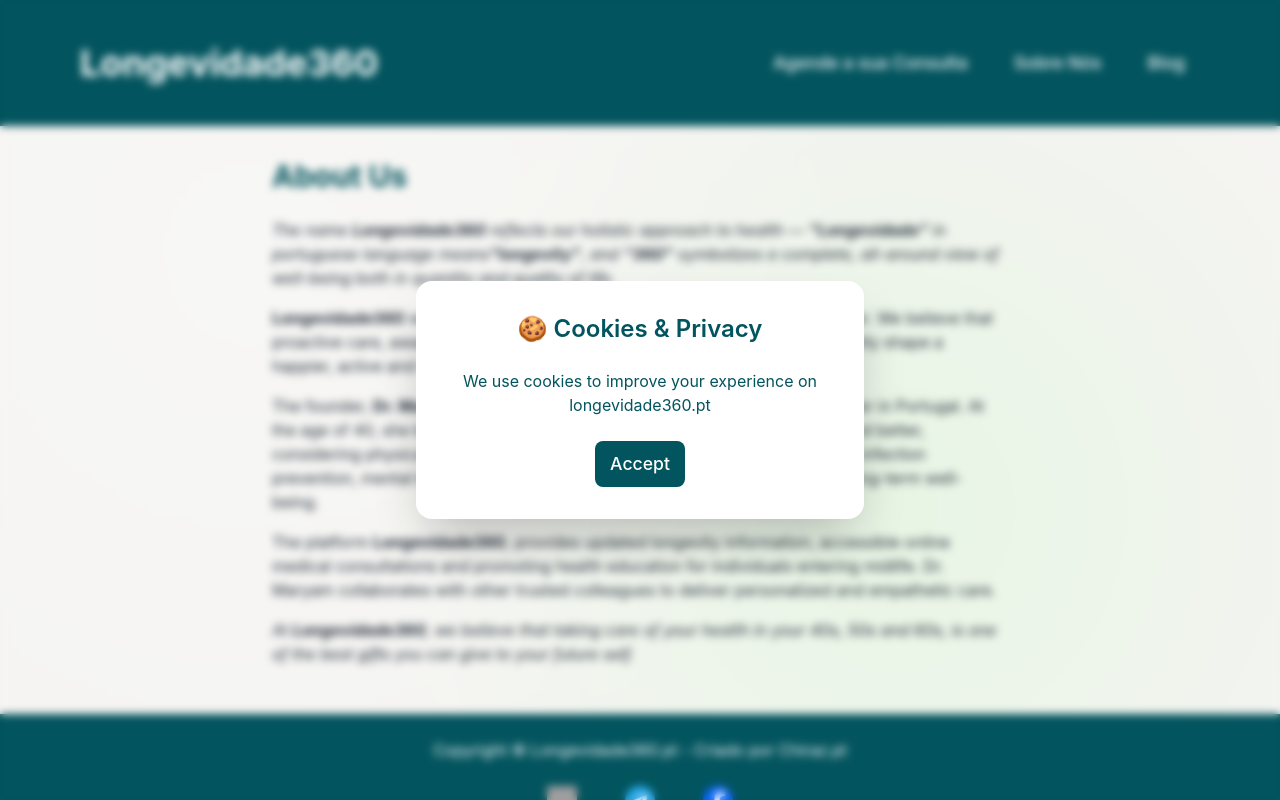
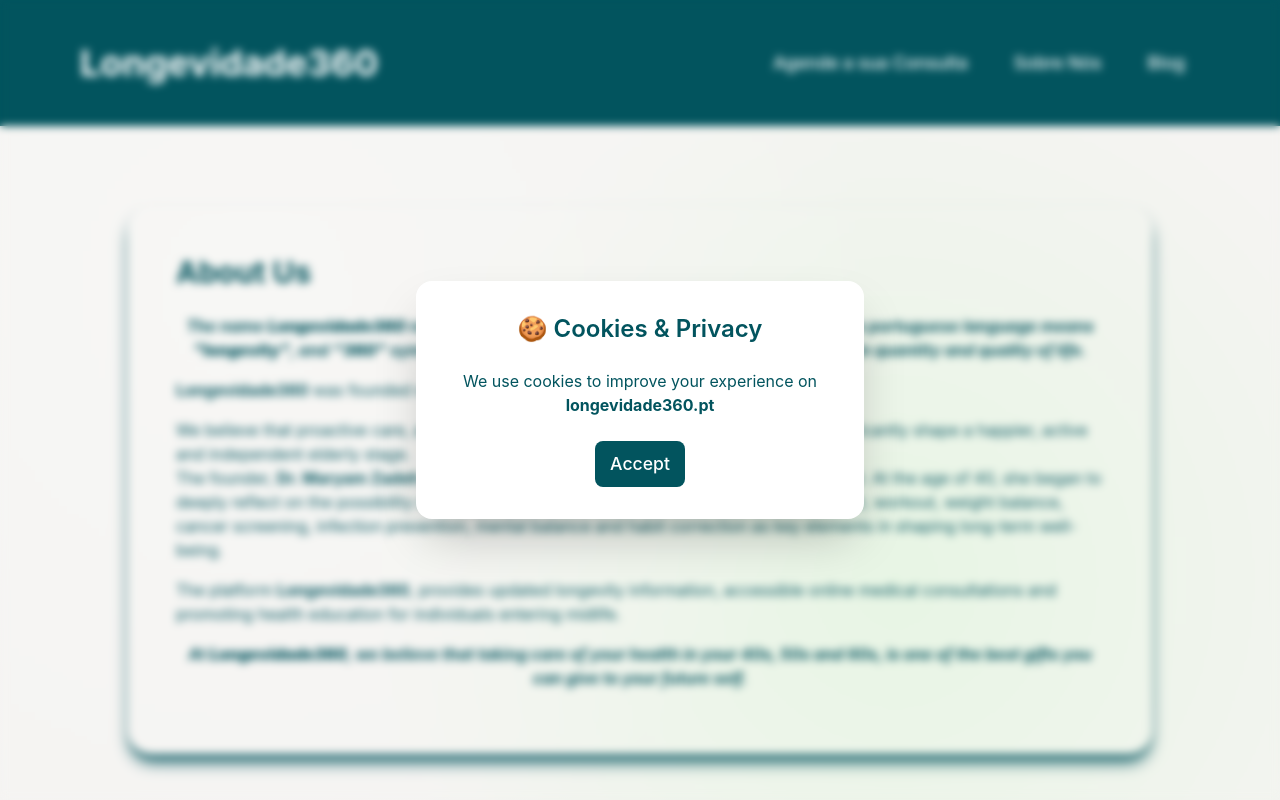
Before and after one commit to Maryamtehranizadeh/longevidade360, a React (Vite) app: page /about in a window 1280 px wide. Shown: the top 800 px of the page. Built offline with nearby package versions, Linux system fonts and the light colour scheme; grey boxes are pictures that could not be loaded.

Commit message:
some css

```diff
--- a/src/components/CookieModal.jsx
+++ b/src/components/CookieModal.jsx
@@ -26,7 +26,8 @@ function CookieModal() {
           🍪 Cookies & Privacy
         </h2>
         <p className="text-primary mb-4 sm:mb-6 text-sm sm:text-base">
-          We use cookies to improve your experience on longevidade360.pt
+          We use cookies to improve your experience on{" "}
+          <strong>longevidade360.pt</strong>
         </p>
         <button onClick={handleAccept}>Accept</button>
       </div>
--- a/src/pages/About.jsx
+++ b/src/pages/About.jsx
@@ -2,21 +2,23 @@ import React from "react";
 
 function About() {
   return (
-    <div className="max-w-3xl mx-auto px-4 py-8 text-gray-800 ">
-      <h1 className="text-3xl font-bold mb-6 text-primary">About Us</h1>
-      <p className="mb-4 italic">
+    <div className="max-w-5xl mx-auto p-12 my-20 text-primary shadow-lg shadow-primary rounded-3xl ">
+      <h1 className="text-3xl font-bold mb-6">About Us</h1>
+      <p className="mb-4 italic text-center font-bold">
         The name <strong>Longevidade360</strong> reflects our holistic approach
-        to health — <strong>“Longevidade”</strong> in portuguese language means
+        to health. <strong>“Longevidade”</strong> in portuguese language means{" "}
         <strong>"longevity"</strong>, and <strong>“360”</strong> symbolizes a
-        complete, all-around view of well-being both in quantity and quality of
+        complete, all-around view of well-being, both in quantity and quality of
         life.
       </p>
-
       <p className="mb-4">
         <strong>Longevidade360</strong> was founded with a simple vision: to
-        live longer and healthier. We believe that proactive care, awareness,
-        and healthy choices made in midlife can significantly shape a happier,
-        active and independent elderly stage.
+        live longer and healthier!
+      </p>
+      <p>
+        We believe that proactive care, awareness, and healthy choices made in
+        midlife, can significantly shape a happier, active and independent
+        elderly stage.
       </p>
 
       <p className="mb-4">
@@ -27,16 +29,12 @@ function About() {
         screening, infection prevention, mental balance and habit correction as
         key elements in shaping long-term well-being.
       </p>
-
       <p className="mb-4">
         The platform <strong>Longevidade360</strong>, provides updated longevity
         information, accessible online medical consultations and promoting
-        health education for individuals entering midlife. Dr. Maryam
-        collaborates with other trusted colleagues to deliver personalized and
-        empathetic care.
+        health education for individuals entering midlife.
       </p>
-
-      <p className="mb-4 italic">
+      <p className="mb-4 italic font-bold text-center">
         At <strong>Longevidade360</strong>, we believe that taking care of your
         health in your 40s, 50s and 60s, is one of the best gifts you can give
         to your future self.
```
